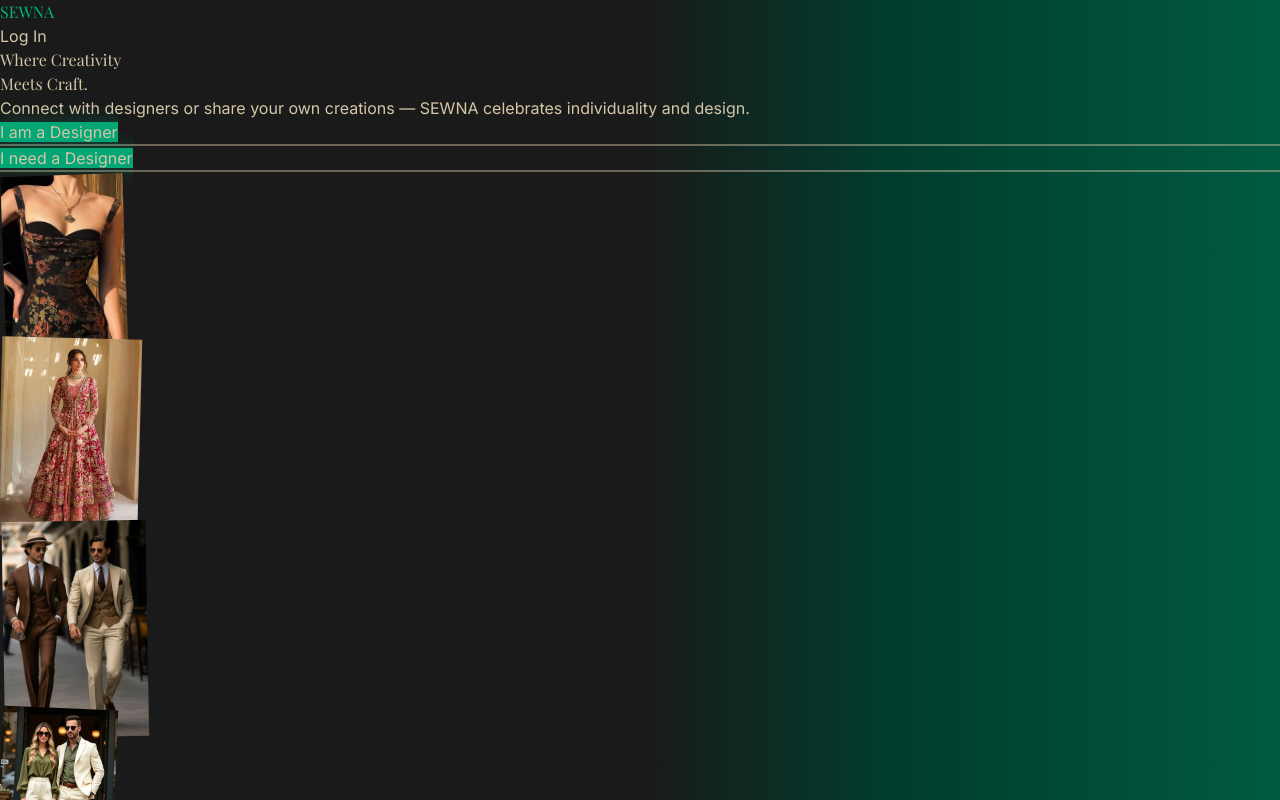
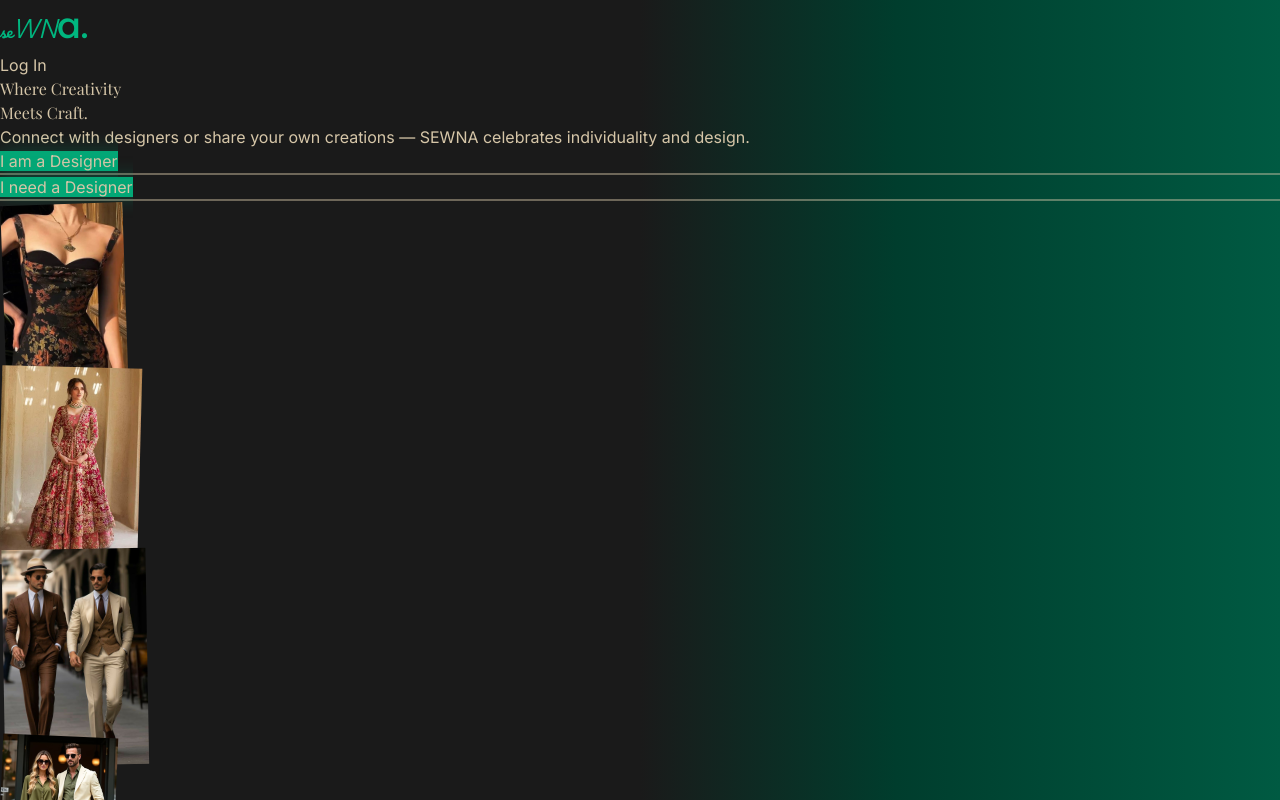
Before and after one commit to nilimaSahu22/SEWNA, a React (Vite) app in the folder sewna/: page /wel in a window 1280 px wide. Shown: the top 800 px of the page. Built offline with nearby package versions, Linux system fonts and the light colour scheme.

Commit message:
changed sewna font style

```diff
--- a/sewna/index.html
+++ b/sewna/index.html
@@ -6,7 +6,7 @@
     <meta name="viewport" content="width=device-width, initial-scale=1.0" />
     <link rel="preconnect" href="https://fonts.googleapis.com">
     <link rel="preconnect" href="https://fonts.gstatic.com" crossorigin>
-    <link href="https://fonts.googleapis.com/css2?family=Playfair+Display:wght@400;500;600;700&family=Inter:wght@300;400;500;600&display=swap" rel="stylesheet">
+    <link href="https://fonts.googleapis.com/css2?family=Playfair+Display:wght@400;500;600;700&family=Inter:wght@300;400;500;600&family=Pacifico&family=Poppins:wght@300;400;500;600;700&display=swap" rel="stylesheet">
     <title>sewna</title>
   </head>
   <body>
--- a/sewna/src/pages/Home.jsx
+++ b/sewna/src/pages/Home.jsx
@@ -22,10 +22,19 @@ function Home() {
       {/* Header */}
       <header className="relative z-10 flex justify-between items-center p-6 md:p-8">
         <h1
-          className="font-serif text-2xl md:text-3xl font-normal uppercase tracking-wide"
-          style={{ color: '#00B67F' }}
+          className="text-2xl md:text-3xl"
+          style={{
+            color: '#00B67F',
+            fontFamily: 'Pacifico, cursive',
+            fontWeight: 100,
+            letterSpacing: '-0.02em'
+          }}
         >
-          SEWNA
+          se<span className="text-2xl md:text-3xl"
+          style={{ fontSize: '1.7rem', fontFamily: 'Poppins, sans-serif', fontStyle: 'italic', letterSpacing: '0em' }}
+          >WN</span><span className="text-2xl md:text-3xl"
+          style={{ fontFamily: 'Poppins, sans-serif', fontWeight: 410, letterSpacing: '-0.02em', fontSize: '2.2rem' }}
+          >a.</span>
         </h1>
         <Link
           to="/login"
--- a/sewna/src/pages/NeedDesigner.jsx
+++ b/sewna/src/pages/NeedDesigner.jsx
@@ -170,10 +170,15 @@ function NeedDesigner() {
       >
         <Link to="/wel">
           <h1
-            className="text-2xl md:text-3xl font-normal uppercase tracking-wide"
-            style={{ color: '#00B67F', fontFamily: 'Playfair Display, serif' }}
+            className="text-2xl md:text-3xl"
+            style={{
+              color: '#00B67F',
+              fontFamily: 'Pacifico, cursive',
+              fontWeight: 100,
+              letterSpacing: '-0.02em'
+            }}
           >
-            SEWNA
+            sewna.
           </h1>
         </Link>
         <nav className="hidden md:flex items-center gap-6 lg:gap-8">
```
